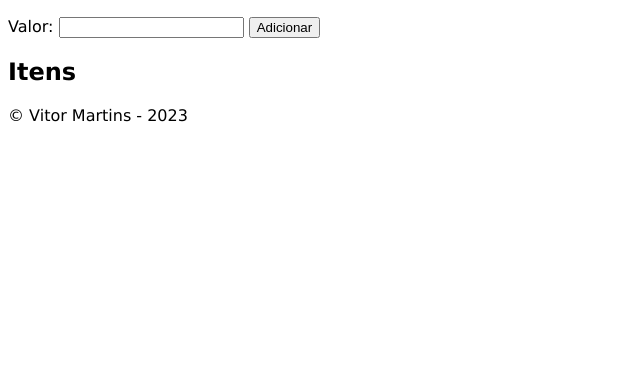
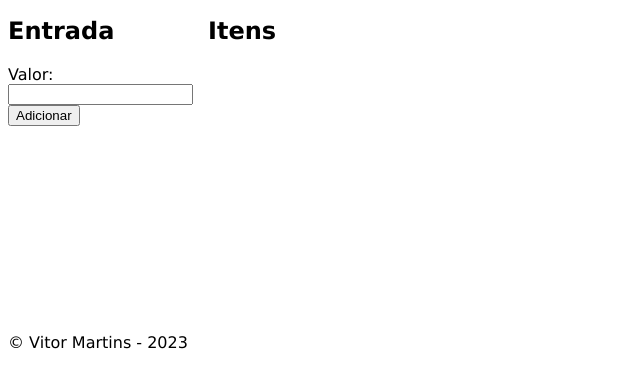
Before and after one commit to ufjf-dcc121/ufjf-dcc121-2023-1-atv10-Vitorlealm, a plain HTML site: page index.html in a window 1280 px wide. Shown: the part 112-500 px from the top of the page, without its empty margins (0-640 px from the left). Drawn offline with Linux system fonts and the light colour scheme.

Commit message:
Muda o posicionamento das seções

```diff
--- a/estilo.css
+++ b/estilo.css
@@ -1,3 +1,15 @@
 html {
     font-family: 'Lucida Sans', 'Lucida Sans Regular', 'Lucida Grande', 'Lucida Sans Unicode', Geneva, Verdana, sans-serif;
 }
+main{
+    display: flex;
+}
+#formulario, #itens{
+    width: 200px;
+}
+#itens{
+    min-height: 300px;
+}
+section > h1 {
+    margin-top: 0;
+}
--- a/index.html
+++ b/index.html
@@ -15,6 +15,7 @@
 
     <main>
         <section id="formulario">
+            <h1>Entrada</h1>
             <form name="entrada">
                 <label for="valor">Valor:</label>
                 <input type="number" name="valor" id="valor" title="Valor a ser inserido"/>
```
